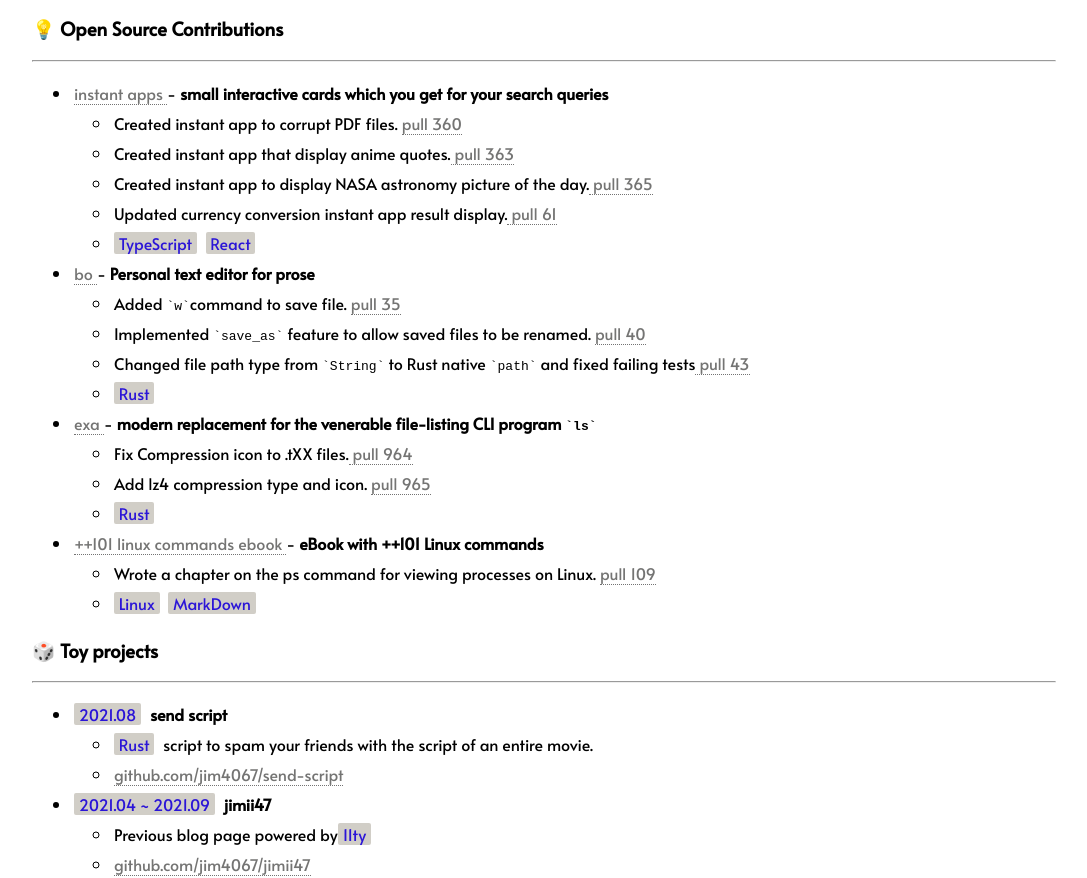
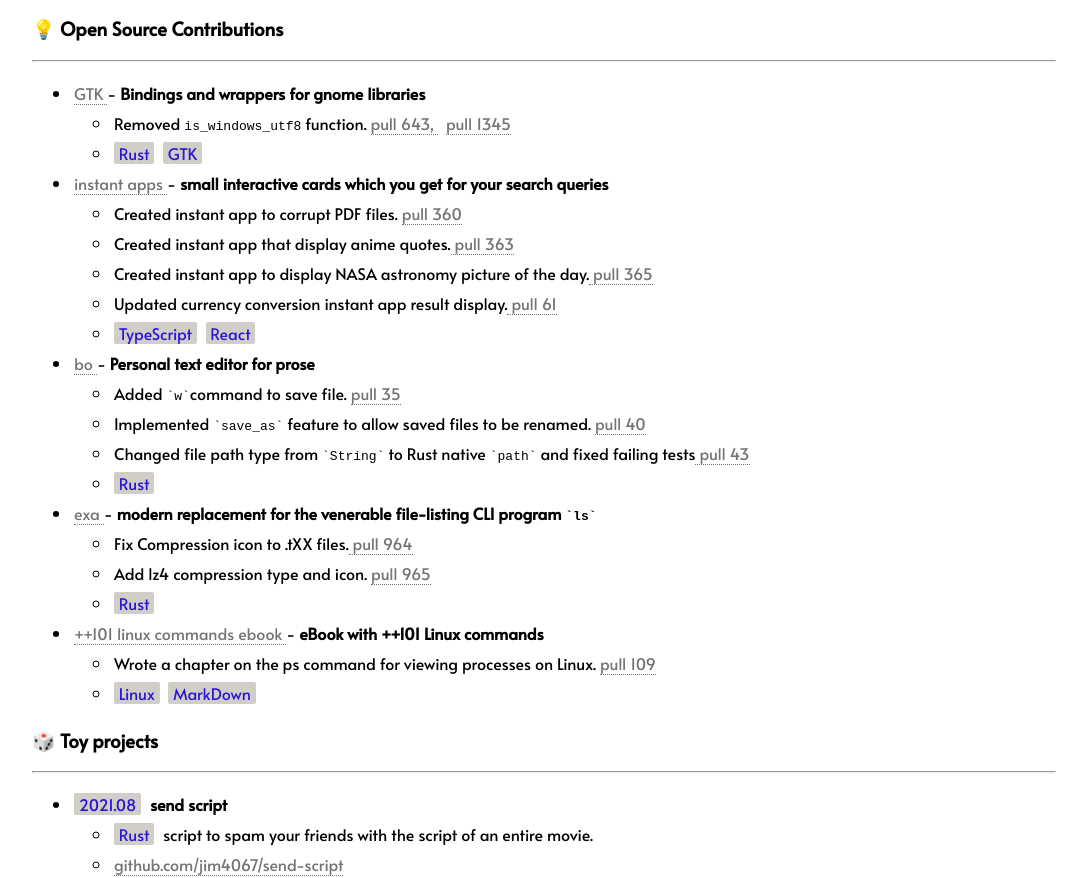
Before and after one commit to jim4067/mutuku, a website: page pages/resume.html in a window 1280 px wide. Shown: the part 1471-2349 px from the top of the page, without its empty margins (96-1183 px from the left). Drawn offline with Linux system fonts and the light colour scheme; no server answers; a web font is replaced by a local one.

Commit message:
added contribution to GTK

```diff
--- a/pages/resume.html
+++ b/pages/resume.html
@@ -190,6 +190,27 @@
                             <span class="red-highlight">GTK</span>
                         </li>
                     </ul> -->
+
+                    <li>
+                        <a class="black-on-hover grey-text" href="https://github.com/gtk-rs" target="_blank"
+                            rel="noopener">GTK
+                        </a> - <strong>Bindings and wrappers for gnome libraries</strong>
+                    </li>
+                    <ul>
+                        <li>Removed <code>is_windows_utf8</code> function.
+                            <a class="black-on-hover grey-text" href="https://github.com/gtk-rs/gtk-rs-core/pull/643"
+                                target="_blank" rel="noopener"> pull 643,
+                            </a>
+                            &nbsp; <!-- this is for adding space-between -->
+                            <a class="black-on-hover grey-text" href="https://github.com/gtk-rs/gir/pull/1345"
+                                target="_blank" rel="noopener"> pull 1345
+                            </a>
+                        </li>
+                        <li>
+                            <span class="red-highlight">Rust</span>
+                            <span class="red-highlight">GTK</span>
+                        </li>
+                    </ul>
 
                     <li>
                         <a class="black-on-hover grey-text" href="https://github.com/felvin-search/instant-apps"
```
